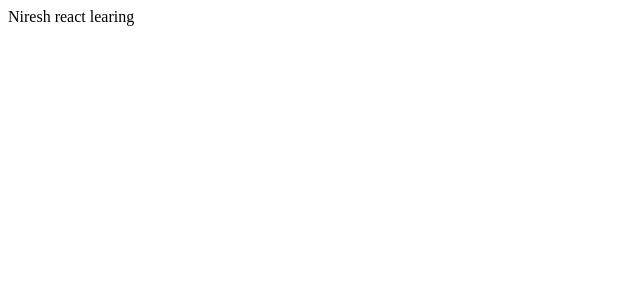
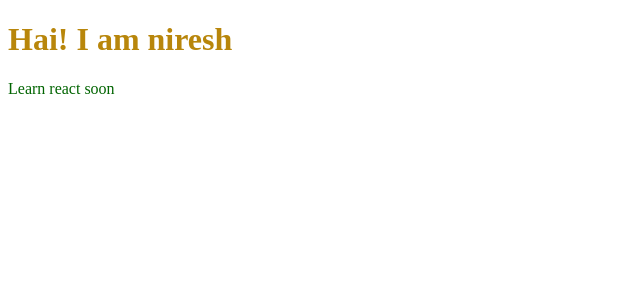
Before and after one commit to ANireshkumar/test, a React (Vite) app in the folder vite-project/: page / in a window 1280 px wide. Shown: the top 300 px of the page, without its empty margins (0-640 px from the left). Built offline with nearby package versions, Linux system fonts and the light colour scheme.

Commit message:
created components and added css

```diff
--- a/vite-project/src/App.jsx
+++ b/vite-project/src/App.jsx
@@ -1,4 +1,7 @@
+// import { LearnComponent } from "./Components/LearnComponent";
 
+import Header from "./Components/Header";
+import './Css/App.css'
 
 
 
@@ -6,8 +9,11 @@ function App() {
 
 
   return (
-    <div>Niresh react learing</div>
-
+    <>
+{/*     <>Niresh react learing</>
+    <LearnComponent/> */}
+    <Header/>
+    </>
   );
 }
 
--- /dev/null
+++ b/vite-project/src/Components/Header.jsx
@@ -0,0 +1,11 @@
+
+
+export const Header = () => {
+  return (
+    <><div>
+        <h1 className="bannerText">Hai! I am niresh</h1>
+        <p className="slogan">Learn react soon</p></div></>
+  )
+}
+
+export default Header;
--- /dev/null
+++ b/vite-project/src/Components/LearnComponent.jsx
@@ -0,0 +1,8 @@
+
+
+export const LearnComponent = () => {
+  return (
+    <div>This is a text from the custom component created from component folder</div>
+  )
+}
+export default LearnComponent;
--- /dev/null
+++ b/vite-project/src/Css/app.css
@@ -0,0 +1,7 @@
+.bannerText{
+    color: darkgoldenrod;
+  }
+
+  .slogan{
+    color: darkgreen;
+  }
```
